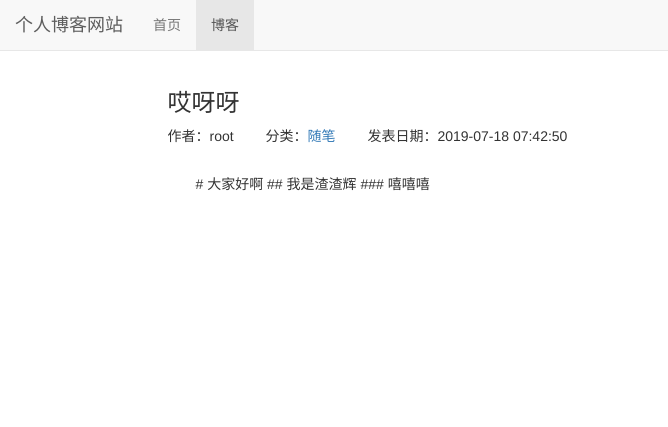
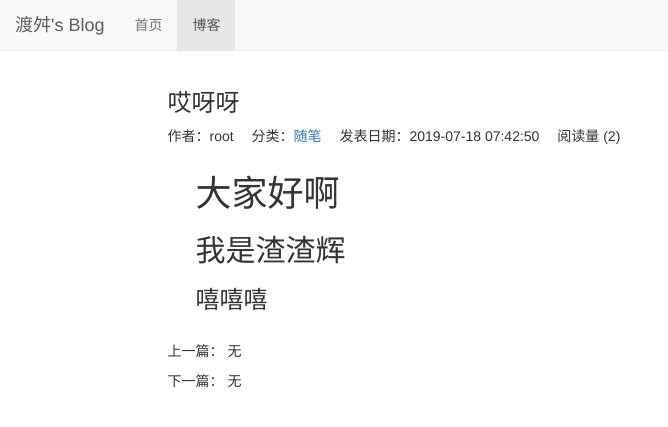
Before and after one commit to Byojiaoxianz7/Django_Blog, a Django app: page /blog/35 in a window 1280 px wide. Shown: the top 427 px of the page, without its empty margins (0-668 px from the left). Run offline with Django 3.2, Linux system fonts and the light colour scheme; data comes from the database, SQL or seed files in the repository; both versions use the stored data as it was after the commit; some libraries are stand-ins or nearby versions.

Commit message:
博客阅读计数

```diff
--- a/blog/models.py
+++ b/blog/models.py
@@ -1,5 +1,7 @@
 from django.db import models
 from django.contrib.auth.models import User
+from django.db.models.fields import exceptions
+
 
 class BlogType(models.Model):
     type_name = models.CharField(max_length=15)
@@ -7,19 +9,29 @@ class BlogType(models.Model):
     def __str__(self):
         return self.type_name
 
-
-
 class Blog(models.Model):
     title = models.CharField(max_length=50)
-    blog_type = models.ForeignKey(BlogType, on_delete=models.DO_NOTHING)
+    blog_type = models.ForeignKey(BlogType, on_delete=models.DO_NOTHING) # 文章类型
     content = models.TextField()
     author = models.ForeignKey(User, on_delete=models.DO_NOTHING)
     created_time = models.DateTimeField(auto_now_add=True)
     last_updated_time = models.DateTimeField(auto_now=True)
 
+    def get_read_num(self):
+        try:
+            return self.readnum.read_num
+        except exceptions.ObjectDoesNotExist as e:
+            return 0
+
     def __str__(self):
         return "<Blog: %s>" % self.title
 
-
     class Meta:
         ordering = ['-created_time']
+
+
+
+
+class ReadNum(models.Model):
+    read_num = models.IntegerField(default=0)
+    blog = models.OneToOneField(Blog, on_delete=models.DO_NOTHING)
--- a/blog/static/blog/blog.css
+++ b/blog/static/blog/blog.css
@@ -24,7 +24,7 @@ ul.bolg-info-description {
 
 ul.bolg-info-description li {
     display: inline-block;
-    margin-right: 2em;
+    margin-right: 1em;
 }
 
 
@@ -35,3 +35,7 @@ div.blog-content {
 div.paginator {
     text-align: center;
 }
+
+div.blog-more {
+    margin-top: 2em;
+}
--- a/blog/templates/blog/blog_detail.html
+++ b/blog/templates/blog/blog_detail.html
@@ -13,11 +13,30 @@
             <div class="col-xs-10 col-xs-offset-1">
                 <h3>{{ blog.title }}</h3>
                 <ul class="bolg-info-description">
-                <li>作者：{{ blog.author }}</li>
-                <li>分类：<a href="{% url 'blogs_with_type' blog.blog_type.pk %}">{{ blog.blog_type }}</a></li>
-                <li>发表日期：{{ blog.created_time|date:"Y-m-d H:i:s" }}</li>
+                    <li>作者：{{ blog.author }}</li>
+                    <li>分类：<a href="{% url 'blogs_with_type' blog.blog_type.pk %}">{{ blog.blog_type }}</a></li>
+                    <li>发表日期：{{ blog.created_time|date:"Y-m-d H:i:s" }}</li>
+                    <li>阅读量 ({{ blog.get_read_num }})</li>
                 </ul>
-                <div class="blog-content">{{ blog.content }}</div>
+                <div class="blog-content">{{ blog.content|safe }}</div>
+                <div class="blog-more">
+                    <p>
+                        上一篇：
+                        {% if previous_blog %}
+                            <a href="{% url 'blog_detail' previous_blog.pk %}">{{ previous_blog.title }}</a>
+                        {% else %}
+                            无
+                        {% endif %}
+                    </p>
+                    <p>
+                        下一篇：
+                        {% if next_blog %}
+                            <a href="{% url 'blog_detail' next_blog.pk %}">{{ next_blog.title }}</a>
+                        {% else %}
+                            无
+                        {% endif %}
+                    </p>
+                </div>
             </div>
         </div>
     </div>
--- a/blog/urls.py
+++ b/blog/urls.py
@@ -7,4 +7,5 @@ urlpatterns = [
     path('', views.blog_list, name='blog_list'),
     path('<int:blog_pk>', views.blog_detail, name='blog_detail'),
     path('type/<int:blogs_with_type>', views.blogs_with_type, name='blogs_with_type'),
+    path('date/<int:year>/<int:month>', views.blogs_with_date, name='blogs_with_date'),
 ]
--- a/blog/views.py
+++ b/blog/views.py
@@ -1,13 +1,13 @@
+from django.db.models import Count
 from django.shortcuts import render_to_response, get_object_or_404
 from django.core.paginator import Paginator
 from django.conf import settings
 from .models import Blog
-from .models import BlogType
+from .models import BlogType, ReadNum
+import markdown
 
 
-
-def blog_list(request):
-    blogs_all_list = Blog.objects.all()
+def get_blog_list_common_data(request, blogs_all_list):
     paginator = Paginator(blogs_all_list, settings.EACH_PAGE_BLOGS_NUMBER)
     page_num = request.GET.get('page', 1)  # 获取页码参数 (Get请求)
     page_of_blogs = paginator.get_page(page_num)
@@ -30,44 +30,67 @@ def blog_list(request):
     context['blogs'] = page_of_blogs.object_list
     context['page_of_blogs'] = page_of_blogs
     context['page_range'] = page_range
-    context['blog_types'] = BlogType.objects.all()
+    # 获取博客分类对应的博客数量
+    context['blog_types'] = BlogType.objects.annotate(blog_count=Count('blog'))
+    context['blog_dates'] = Blog.objects.dates('created_time', 'month', order='DESC')
+
+    return context
+
+
+def blog_list(request):
+    blogs_all_list = Blog.objects.all()
+    context = get_blog_list_common_data(request, blogs_all_list)
     return render_to_response('blog/blog_list.html', context)
 
 
-def blog_detail(request, blog_pk):  # pk -> primary key
-    context = {}
-    context['blog'] = get_object_or_404(Blog, pk=blog_pk)
-    return render_to_response('blog/blog_detail.html', context)
+def blogs_with_type(request, blogs_with_type):
+    blog_type = get_object_or_404(BlogType, pk=blogs_with_type)
+    blogs_all_list = Blog.objects.filter(blog_type=blog_type)
+    context = get_blog_list_common_data(request, blogs_all_list)
+    context['blog_type'] = blog_type
+    return render_to_response('blog/blogs_with_type.html', context)
 
 
-def blogs_with_type(request, blogs_with_type):
-    context = {}
-    blog_type = get_object_or_404(BlogType, pk=blogs_with_type)
-    blogs_all_list = Blog.objects.filter(blog_type=blog_type)
-    paginator = Paginator(blogs_all_list, settings.EACH_PAGE_BLOGS_NUMBER)
-    page_num = request.GET.get('page', 1)  # 获取页码参数 (Get请求)
-    page_of_blogs = paginator.get_page(page_num)
-    # 获取当前页码前后各两页的页码范围
-    page_range = [x for x in range(int(page_num) - 2, int(page_num) + 3) if 0 < x <= paginator.num_pages]
+def blogs_with_date(request, year, month):
+    blogs_all_list = Blog.objects.filter(created_time__year=year, created_time__month=month)
+    context = get_blog_list_common_data(request, blogs_all_list)
+    context['blogs_with_date'] = '%s年%s月' % (year, month)
+    return render_to_response('blog/blogs_with_date.html', context)
 
-    # 省略页码标记
-    if page_range[0] - 1 >= 2:
-        page_range.insert(0, '...')
-    if paginator.num_pages - page_range[-1] >= 2:
-        page_range.append('...')
 
-    # 首页和尾页
-    if page_range[0] != 1:
-        page_range.insert(0, 1)
-    if page_range[-1] != paginator.num_pages:
-        page_range.append(paginator.num_pages)
+def blog_detail(request, blog_pk):  # pk -> primary key
 
     context = {}
-    context['blog_type'] = blog_type
-    context['blogs'] = page_of_blogs.object_list
-    context['page_of_blogs'] = page_of_blogs
-    context['page_range'] = page_range
-    context['blog_types'] = BlogType.objects.all()
+    blog = get_object_or_404(Blog, pk=blog_pk)
 
+    if not request.COOKIES.get('blog_%s_readed' % blog_pk):
+        if ReadNum.objects.filter(blog=blog).count():
+            # 存在记录
+            readnum = ReadNum.objects.get(blog=blog)
+        else:
+            # 不存在对应的记录
+            readnum = ReadNum(blog=blog)
 
-    return render_to_response('blog/blogs_with_type.html', context)
+        # 计数加一
+        readnum.read_num += 1
+        readnum.save()
+
+    blog.content = markdown.markdown(
+        blog.content,
+        extensions=[
+            'markdown.extensions.extra',
+            'markdown.extensions.codehilite',
+            'markdown.extensions.toc',
+        ])
+
+    # 当前博客
+    context['blog'] = blog
+    # 当前博客的上一条博客
+    context['previous_blog'] = Blog.objects.filter(created_time__gt=blog.created_time).last()
+    # 当前博客的下一条博客
+    context['next_blog'] = Blog.objects.filter(created_time__lt=blog.created_time).first()
+
+    response = render_to_response('blog/blog_detail.html', context={'blog': blog})
+    response.set_cookie('blog_%s_readed' % blog_pk, 'true')
+
+    return response
--- a/static/base.css
+++ b/static/base.css
@@ -6,3 +6,7 @@
 body {
     margin-top: 70px!important;
 }
+
+ul {
+    list-style-type: none!important;
+}
--- a/templates/base.html
+++ b/templates/base.html
@@ -17,7 +17,7 @@
 <div class="navbar navbar-default navbar-fixed-top" role="navigation">
     <div class="container-fluid">
         <div class="navbar-header">
-            <a class="navbar-brand" href="{% url 'home' %}">个人博客网站</a>
+            <a class="navbar-brand" href="{% url 'home' %}">渡舛's Blog</a>
             <button class="navbar-toggle collapsed" data-toggle="collapse" data-target="#navbar-collapse">
                 <span class="icon-bar"></span>
                 <span class="icon-bar"></span>
```
Also changed, not shown: blog/admin.py (+7 -2 lines), blog/templates/blog/blog_list.html (+19 -6 lines), blog/templates/blog/blogs_with_date.html (added, +7 -0 lines), README.md, db.sqlite3.
